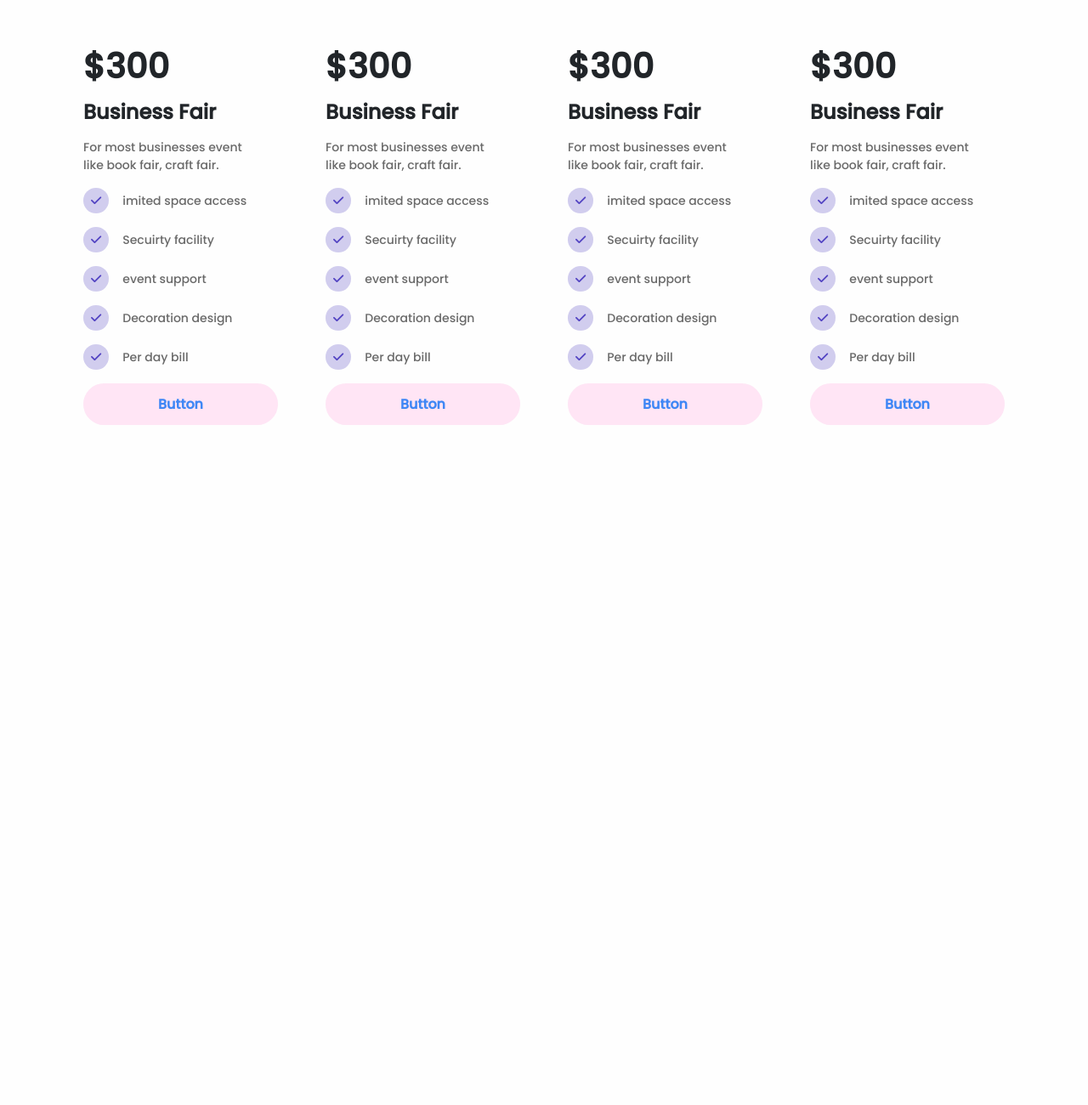
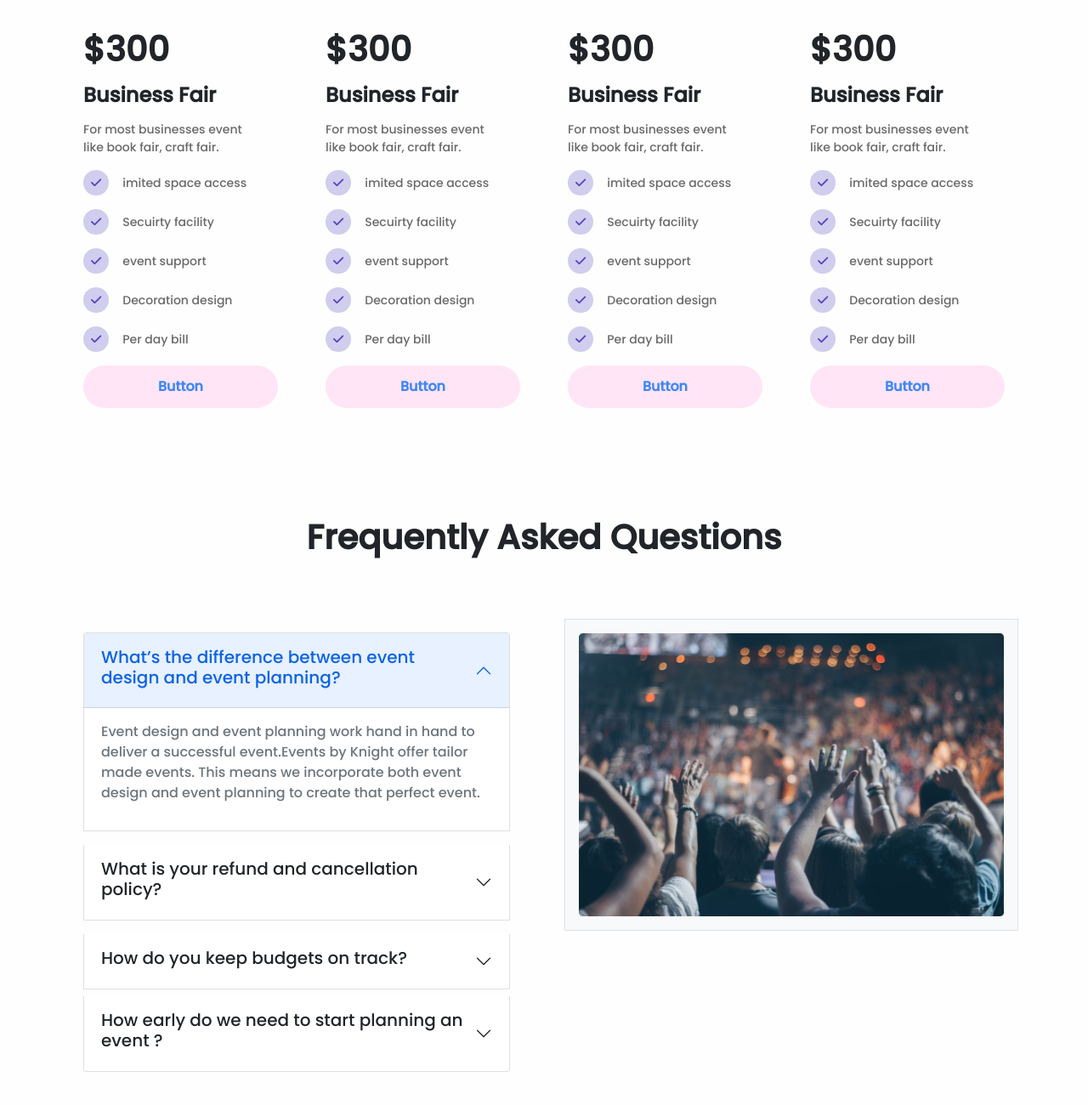
Before and after one commit to Rahat-hosen4mj/purnoboti-convention-center, a plain HTML site: page index.html in a window 1280 px wide. Shown: the part 770-2070 px from the top of the page at 85% size. Before the commit the page ends 1358 px from the top, so only its background shows below. Drawn offline with nearby package versions, Linux system fonts and the light colour scheme.

Commit message:
question ask section done

```diff
--- a/index.html
+++ b/index.html
@@ -18,7 +18,7 @@
         <section class="container">
             <nav class="navbar navbar-expand-lg navbar-light bg-light">
                 <div class="container-fluid py-2">
-                    <a class="navbar-brand fw-bolder" href="#">Purnoboti Convention Center</a>
+                    <a class="navbar-brand" href="#"><h3 class="fw-bold">Purnoboti Convention Center</h3></a>
                     <button class="navbar-toggler" type="button" data-bs-toggle="collapse"
                         data-bs-target="#navbarSupportedContent" aria-controls="navbarSupportedContent"
                         aria-expanded="false" aria-label="Toggle navigation">
@@ -43,6 +43,7 @@
                 </div>
             </nav>
         </section>
+
 
         <!-- ----- carousel section --------- -->
 
@@ -118,13 +119,14 @@
                 </button>
             </div>
         </section>
-
+    </header>
+    <main>
         <!-- --- Our package section ---------- -->
         <section id="package" class="container py-5 my-4">
-            <h1 class="text-center mb-5 pb-5 fw-bold">Our Package</h1>
+            <h1 class="text-center mb-5 pb-3 fw-bold">Our Package</h1>
             <div class="">
                 <div class="row gy-4">
-                    <div class="col-sm-12 col-md-6 col-lg-3">
+                    <div class="col-sm-12 col-md-6 col-lg-3 pb-3">
                         <div class="p-3 single-card position-relative">
                             <div>
                                 <p class="secret-mgs rounded-pill">Hot</p>
@@ -156,7 +158,7 @@
                             </div>
                         </div>
                     </div>
-                    <div class="col-sm-12 col-md-6 col-lg-3">
+                    <div class="col-sm-12 col-md-6 col-lg-3 pb-3">
                         <div class="p-3 single-card position-relative">
                             <div>
                                 <p class="secret-mgs rounded-pill">Hot</p>
@@ -188,7 +190,7 @@
                             </div>
                         </div>
                     </div>
-                    <div class="col-sm-12 col-md-6 col-lg-3">
+                    <div class="col-sm-12 col-md-6 col-lg-3 pb-3">
                         <div class="p-3 single-card position-relative">
                             <div>
                                 <p class="secret-mgs rounded-pill">Hot</p>
@@ -220,7 +222,7 @@
                             </div>
                         </div>
                     </div>
-                    <div class="col-sm-12 col-md-6 col-lg-3">
+                    <div class="col-sm-12 col-md-6 col-lg-3 pb-3">
                         <div class="p-3 single-card position-relative">
                             <div>
                                 <p class="secret-mgs rounded-pill">Hot</p>
@@ -256,8 +258,77 @@
                 </div>
             </div>
         </section>
-    </header>
 
+        <!-- --- frequently ask questuon ---------- -->
+      <section class="container">
+        <div class="my-5">
+            <h1 class="text-center fw-bold mb-5 pb-4">Frequently Asked Questions</h1>
+            <div class="row g-5">
+              <div class="col-sm-12 col-md-6 col-lg-6">
+               <div class="p-3">
+                <div class="accordion" id="accordionExample">
+                    <div class="accordion-item mb-3">
+                      <h2 class="accordion-header" id="headingOne">
+                        <button class="accordion-button" type="button" data-bs-toggle="collapse" data-bs-target="#collapseOne" aria-expanded="true" aria-controls="collapseOne">
+                          <h5 class="fw-light">What’s the difference between event design and event planning?</h5>
+                        </button>
+                      </h2>
+                      <div id="collapseOne" class="accordion-collapse collapse show" aria-labelledby="headingOne" data-bs-parent="#accordionExample">
+                        <div class="accordion-body">
+                          <p class="text-muted">Event design and event planning work hand in hand to deliver a successful event.Events by Knight offer tailor made events. This means we incorporate both event design and event planning to create that perfect event.</p>
+                        </div>
+                      </div>
+                    </div>
+
+                    <div class="accordion-item mb-3">
+                      <h2 class="accordion-header" id="headingTwo">
+                        <button class="accordion-button collapsed" type="button" data-bs-toggle="collapse" data-bs-target="#collapseTwo" aria-expanded="false" aria-controls="collapseTwo">
+                         <h5>What is your refund and cancellation policy?</h5>
+                        </button>
+                      </h2>
+                      <div id="collapseTwo" class="accordion-collapse collapse" aria-labelledby="headingTwo" data-bs-parent="#accordionExample">
+                        <div class="accordion-body">
+                          <strong>This is the second item's accordion body.</strong> It is hidden by default, until the collapse plugin adds the appropriate classes that we use to style each element. These classes control the overall appearance, as well as the showing and hiding via CSS transitions. You can modify any of this with custom CSS or overriding our default variables. It's also worth noting that just about any HTML can go within the <code>.accordion-body</code>, though the transition does limit overflow.
+                        </div>
+                      </div>
+                    </div>
+                    <div class="accordion-item mb-2">
+                      <h2 class="accordion-header" id="headingThree">
+                        <button class="accordion-button collapsed" type="button" data-bs-toggle="collapse" data-bs-target="#collapseThree" aria-expanded="false" aria-controls="collapseThree">
+                         <h5>How do you keep budgets on track?</h5>
+                        </button>
+                      </h2>
+                      <div id="collapseThree" class="accordion-collapse collapse" aria-labelledby="headingThree" data-bs-parent="#accordionExample">
+                        <div class="accordion-body">
+                          <strong>This is the third item's accordion body.</strong> It is hidden by default, until the collapse plugin adds the appropriate classes that we use to style each element. These classes control the overall appearance, as well as the showing and hiding via CSS transitions. You can modify any of this with custom CSS or overriding our default variables. It's also worth noting that just about any HTML can go within the <code>.accordion-body</code>, though the transition does limit overflow.
+                        </div>
+                      </div>
+                    </div>
+                    <div class="accordion-item mb-3">
+                      <h2 class="accordion-header" id="headingThree">
+                        <button class="accordion-button collapsed" type="button" data-bs-toggle="collapse" data-bs-target="#collapseThree" aria-expanded="false" aria-controls="collapseThree">
+                            <h5>How early do we need to start planning an event ?</h5>
+                        </button>
+                      </h2>
+                      <div id="collapseThree" class="accordion-collapse collapse" aria-labelledby="headingThree" data-bs-parent="#accordionExample">
+                        <div class="accordion-body">
+                          <strong>This is the third item's accordion body.</strong> It is hidden by default, until the collapse plugin adds the appropriate classes that we use to style each element. These classes control the overall appearance, as well as the showing and hiding via CSS transitions. You can modify any of this with custom CSS or overriding our default variables. It's also worth noting that just about any HTML can go within the <code>.accordion-body</code>, though the transition does limit overflow.
+                        </div>
+                      </div>
+                    </div>
+                  </div>
+               </div>
+              </div>
+              <div class="col-sm-12 col-md-6 col-lg-6">
+                <div class="p-3 border bg-light">
+                    <img src="images/people.png" class="img-fluid" alt="">
+                </div>
+              </div>
+            </div>
+          </div>
+      </section>
+
+    </main>
     <!-- -------- bootstrap js link-------- -->
     <script src="https://kit.fontawesome.com/cb6c2d5436.js" crossorigin="anonymous"></script>
 
```
